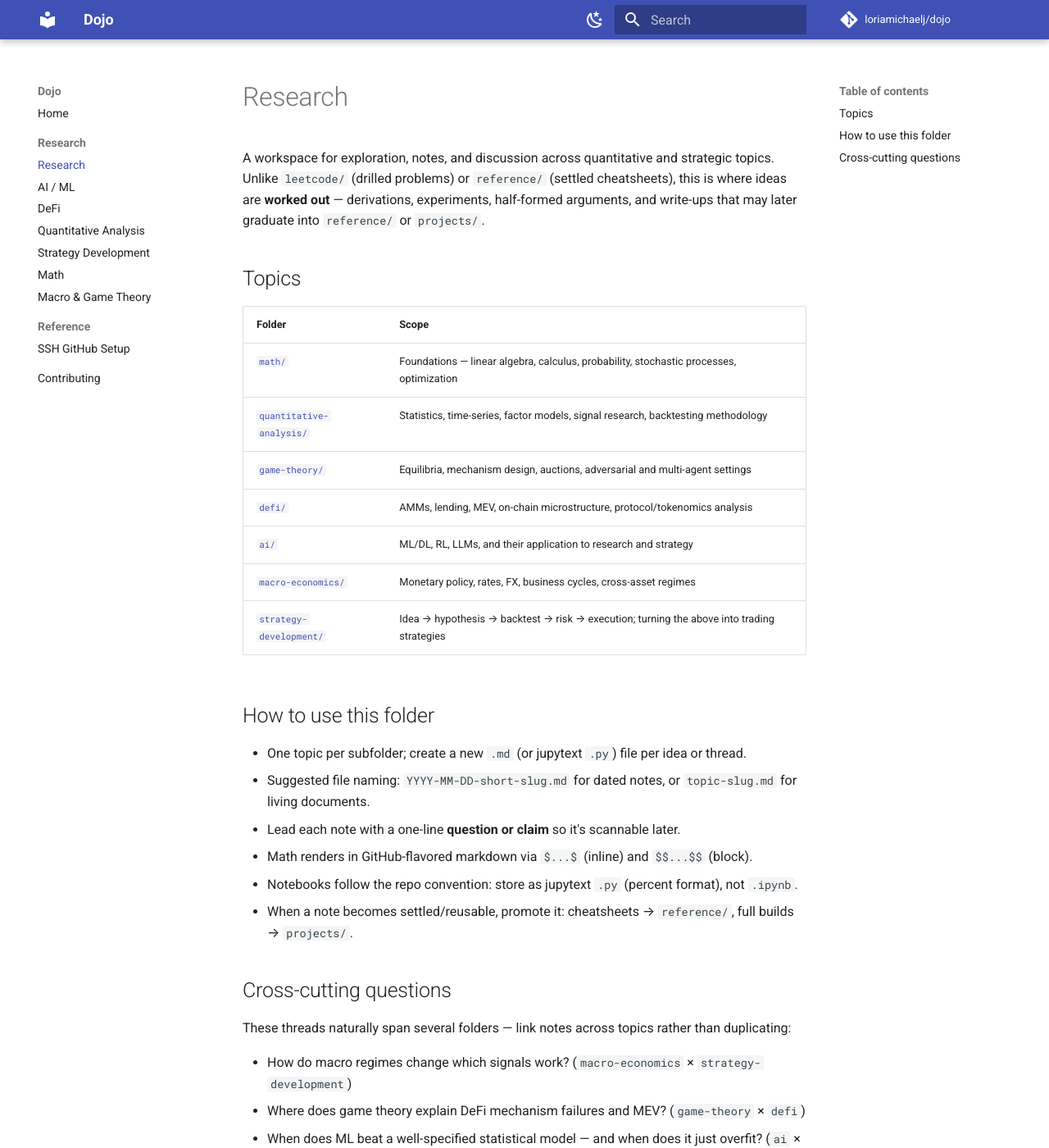
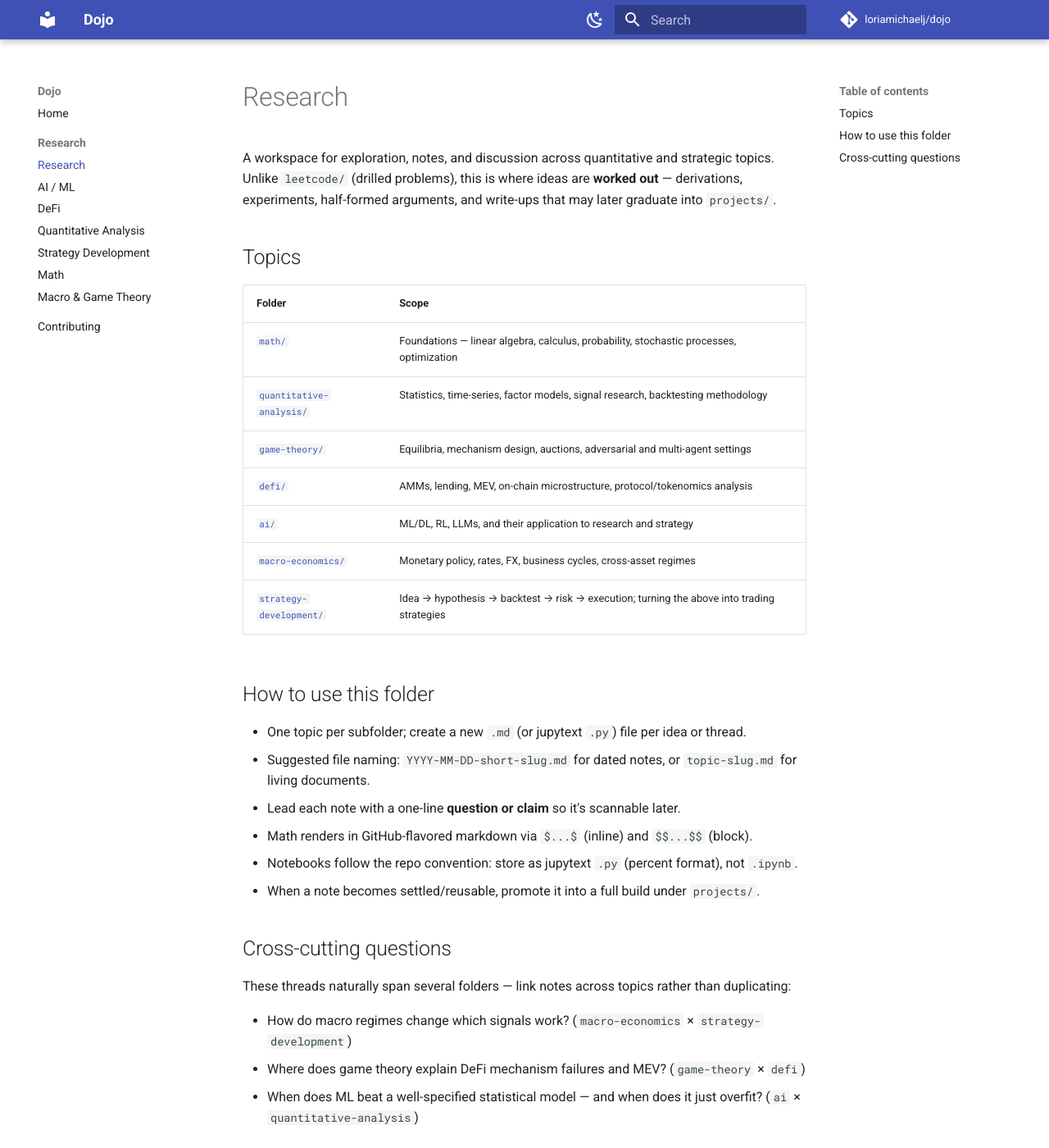
Before and after one commit to loriamichaelj/dojo, an MkDocs documentation site: the page built from docs/research/index.md, in a window 1280 px wide and 1400 px high. Shown: the whole window at 82% size. Built offline with MkDocs 1.6.1 and Material for MkDocs 9.7.7, drawn with Linux system fonts in a browser that asks for light colours; comment, search, counter and statistics services are not loaded.

Commit message:
docs: remove SSH setup guide and reference/ folder
Delete reference/ssh-github-setup.md and the now-empty reference/ folder,
along with its docs site page and nav entry. Scrub all reference/ and SSH
mentions from README.md, CLAUDE.md, CONTRIBUTING.md, research notes, and
the docs.yml build trigger.

Co-Authored-By: Claude Opus 4.8 <noreply@anthropic.com>

```diff
--- a/README.md
+++ b/README.md
@@ -40,7 +40,6 @@ dojo/
 │               └── test_solution.py   # Examples + edge cases
 ├── research/            # Research notes — AI/ML, DeFi, quantitative analysis,
 │                        #   strategy development, math, macro economics, game theory
-├── reference/           # Cheatsheets and quick-reference docs
 ├── docs/                # MkDocs Material site sources (include-markdown stubs)
 ├── .github/workflows/   # CI (lint + tests), docs deploy, tag-based releases
 ├── mkdocs.yml           # Documentation site configuration
--- a/mkdocs.yml
+++ b/mkdocs.yml
@@ -68,6 +68,4 @@ nav:
       - Strategy Development: research/strategy.md
       - Math: research/math.md
       - Macro & Game Theory: research/macro-game.md
-  - Reference:
-      - SSH GitHub Setup: reference/ssh-github-setup.md
   - Contributing: contributing.md
--- a/research/README.md
+++ b/research/README.md
@@ -1,9 +1,9 @@
 # Research
 
 A workspace for exploration, notes, and discussion across quantitative and strategic
-topics. Unlike `leetcode/` (drilled problems) or `reference/` (settled cheatsheets), this
+topics. Unlike `leetcode/` (drilled problems), this
 is where ideas are **worked out** — derivations, experiments, half-formed arguments, and
-write-ups that may later graduate into `reference/` or `projects/`.
+write-ups that may later graduate into `projects/`.
 
 ## Topics
 
@@ -26,8 +26,7 @@ write-ups that may later graduate into `reference/` or `projects/`.
 - Math renders in GitHub-flavored markdown via `$...$` (inline) and `$$...$$` (block).
 - Notebooks follow the repo convention: store as jupytext `.py` (percent format), not
   `.ipynb`.
-- When a note becomes settled/reusable, promote it: cheatsheets → `reference/`, full
-  builds → `projects/`.
+- When a note becomes settled/reusable, promote it into a full build under `projects/`.
 
 ## Cross-cutting questions
 
```
Also changed, not shown: CLAUDE.md (+0 -1 lines), CONTRIBUTING.md (+1 -1 lines), docs/reference/ssh-github-setup.md (deleted, +0 -3 lines), reference/ssh-github-setup.md (deleted, +0 -53 lines), research/ai/ml-foundational-concepts.md (+1 -1 lines), 1 other file.
